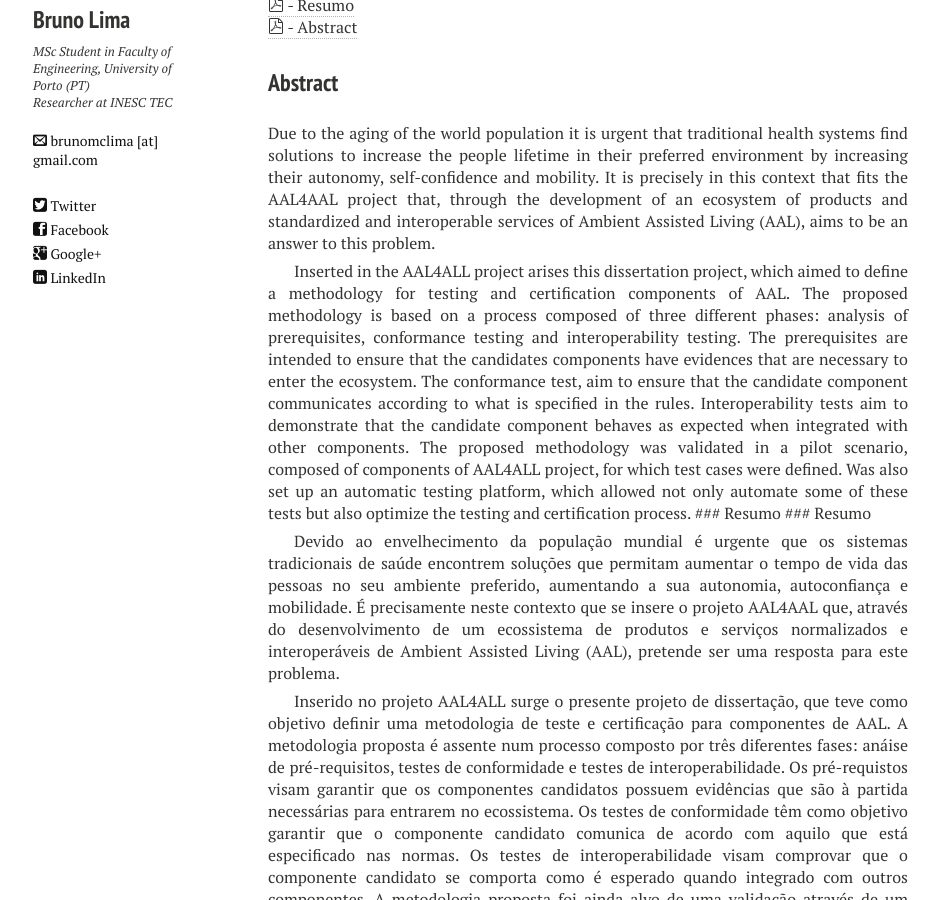
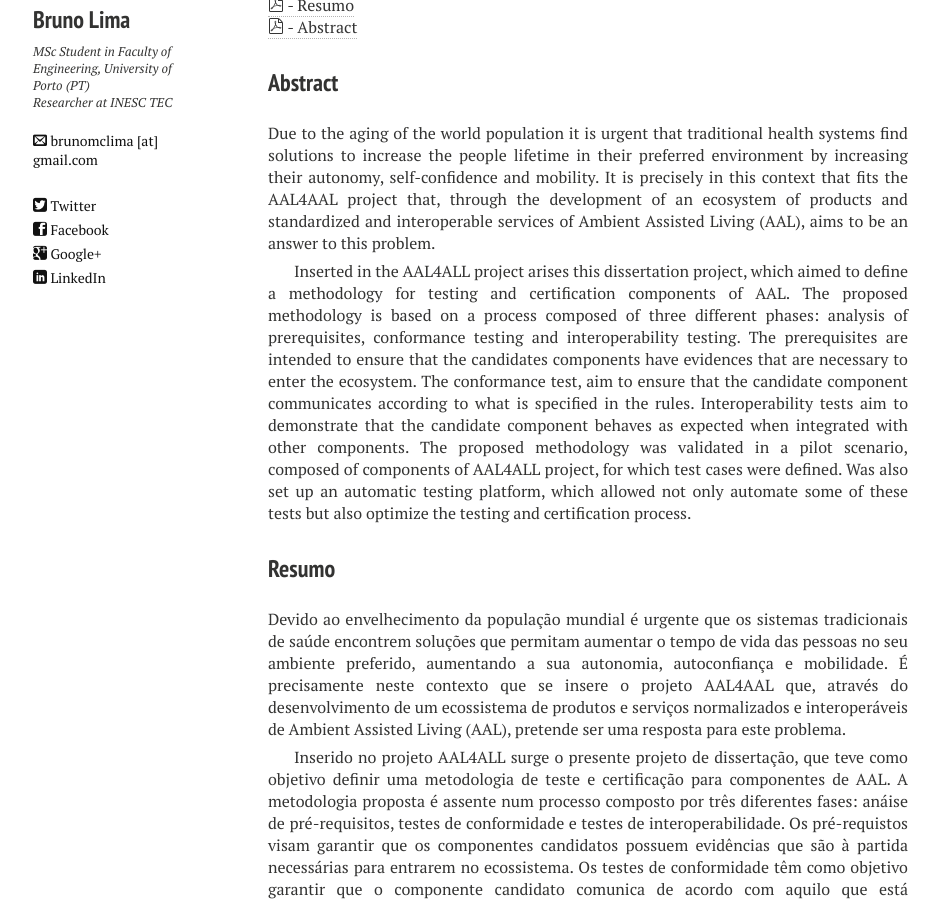
Before and after one commit to Bruno-Lima/Bruno-Lima.github.io, a Jekyll site: the page built from thesis.md, in a window 1280 px wide and 900 px high, scrolled down 310 px. Shown: the whole window, without its empty margins (52-992 px from the left). Built offline with Jekyll 4.4.1, drawn with Linux system fonts in a browser that asks for light colours; nearby versions of some CDN libraries.

Commit message:
update page

```diff
--- a/thesis.md
+++ b/thesis.md
@@ -14,16 +14,14 @@ image:
 
 ### Abstract
 
-<p>
-Due to the aging of the world population it is urgent that traditional health systems find solutions to increase the people lifetime in their preferred environment by increasing their autonomy, self-confidence and mobility. It is precisely in this context that fits the AAL4AAL project that, through the development of an ecosystem of products and standardized and interoperable services of Ambient Assisted Living (AAL), aims to be an answer to this problem.
+<p>Due to the aging of the world population it is urgent that traditional health systems find solutions to increase the people lifetime in their preferred environment by increasing their autonomy, self-confidence and mobility. It is precisely in this context that fits the AAL4AAL project that, through the development of an ecosystem of products and standardized and interoperable services of Ambient Assisted Living (AAL), aims to be an answer to this problem.</p>
 <p>Inserted in the AAL4ALL project arises this dissertation project, which aimed to define a methodology for testing and certification components of AAL. The proposed methodology is based on a process composed of three different phases: analysis of prerequisites, conformance testing and interoperability testing. The prerequisites are intended to ensure that the candidates components have evidences that are necessary to enter the ecosystem. The conformance test, aim to ensure that the candidate component communicates according to what is specified in the rules. Interoperability tests aim to demonstrate that the candidate component behaves as expected when integrated with other components.
-The proposed methodology was validated in a pilot scenario, composed of components of AAL4ALL project, for which test cases were defined. Was also set up an automatic testing platform, which allowed not only automate some of these tests but also optimize the testing and certification process.
+The proposed methodology was validated in a pilot scenario, composed of components of AAL4ALL project, for which test cases were defined. Was also set up an automatic testing platform, which allowed not only automate some of these tests but also optimize the testing and certification process.</p>
 
 
 ### Resumo
-### Resumo
 
-<p>
-Devido ao envelhecimento da população mundial é urgente que os sistemas tradicionais de saúde encontrem soluções que permitam aumentar o tempo de vida das pessoas no seu ambiente preferido, aumentando a sua autonomia, autoconfiança e mobilidade. É precisamente neste contexto que se insere o projeto AAL4AAL que, através do desenvolvimento de um ecossistema de produtos e serviços normalizados e interoperáveis de Ambient Assisted Living (AAL), pretende ser uma resposta para este problema.
+
+<p>Devido ao envelhecimento da população mundial é urgente que os sistemas tradicionais de saúde encontrem soluções que permitam aumentar o tempo de vida das pessoas no seu ambiente preferido, aumentando a sua autonomia, autoconfiança e mobilidade. É precisamente neste contexto que se insere o projeto AAL4AAL que, através do desenvolvimento de um ecossistema de produtos e serviços normalizados e interoperáveis de Ambient Assisted Living (AAL), pretende ser uma resposta para este problema.</p>
 <p>Inserido no projeto AAL4ALL surge o presente projeto de dissertação, que teve como objetivo definir uma metodologia de teste e certificação para componentes de AAL. A metodologia proposta é assente num processo composto por três diferentes fases: anáise de pré-requisitos, testes de conformidade e testes de interoperabilidade. Os pré-requistos visam garantir que os componentes candidatos possuem evidências que são à partida necessárias para entrarem no ecossistema. Os testes de conformidade têm como objetivo garantir que o componente candidato comunica de acordo com aquilo que está especificado nas normas. Os testes de interoperabilidade visam comprovar que o componente candidato se comporta como é esperado quando integrado com outros componentes.
-A metodologia proposta foi ainda alvo de uma validação através de um cenário piloto tão real quanto possível, composto por componentes do projeto AAL4ALL, para o qual foram definidos casos de testes e desenvolvida uma plataforma automática de teste, que permitiu não só automatizar alguns desses testes mas também optimizar o processo de teste e certificação.
+A metodologia proposta foi ainda alvo de uma validação através de um cenário piloto tão real quanto possível, composto por componentes do projeto AAL4ALL, para o qual foram definidos casos de testes e desenvolvida uma plataforma automática de teste, que permitiu não só automatizar alguns desses testes mas também optimizar o processo de teste e certificação. </p>
```
